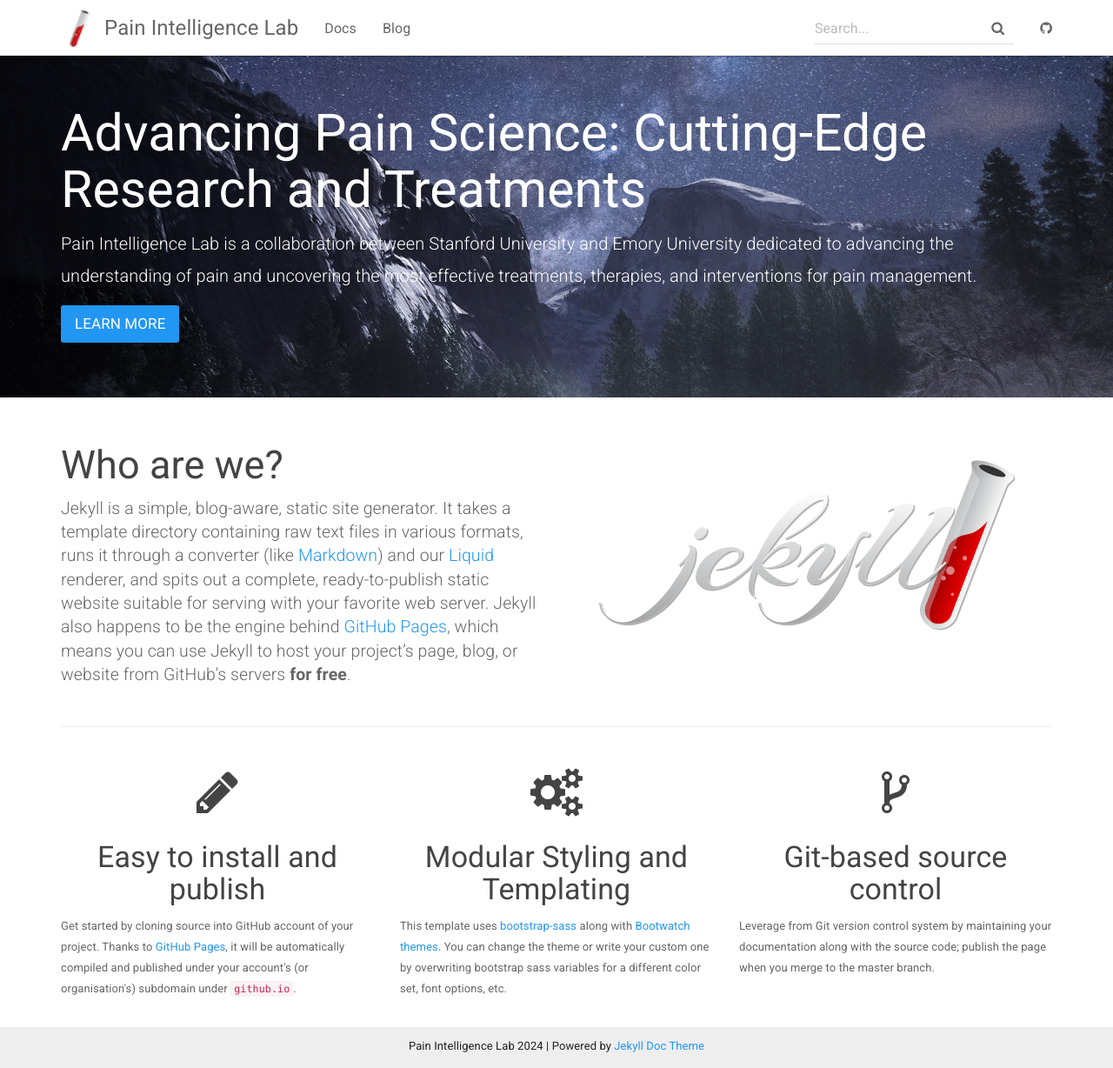
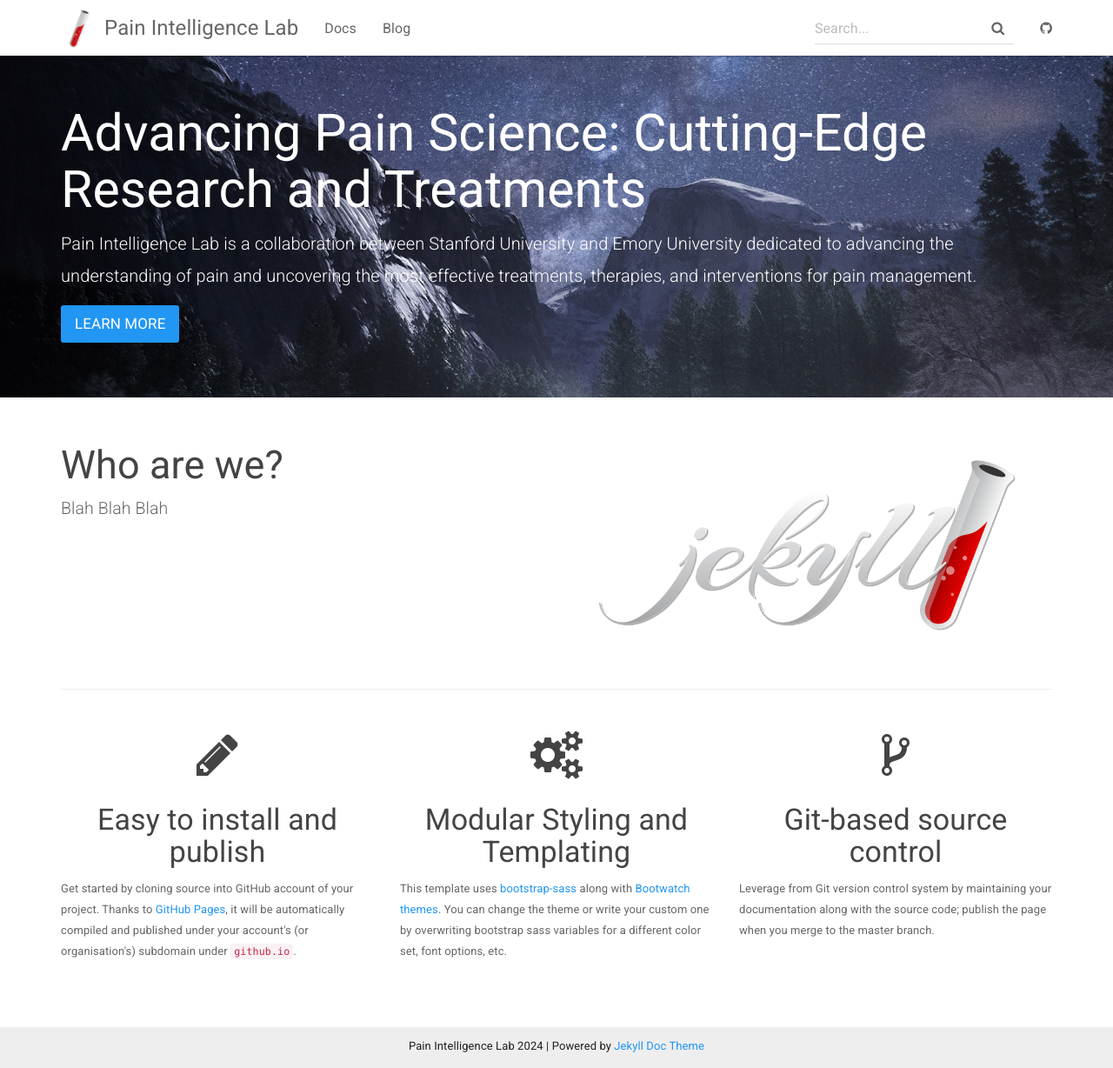
Before and after one commit to potatole123/my-prog, a Jekyll site: the page built from index.html, in a window 1280 px wide and 1228 px high. Shown: the whole window at 87% size. Built offline with Jekyll 4.4.1, drawn with Linux system fonts in a browser that asks for light colours.

Commit message:
Update index.html

```diff
--- a/index.html
+++ b/index.html
@@ -15,15 +15,7 @@
     <div class="row">
         <div class="col-md-6">
             <h2 class="header-light regular-pad">Who are we?</h2>
-              <p class="lead">Jekyll is a simple, blog-aware, static site generator. It takes a template
-              directory containing raw text files in various formats, runs it through
-              a converter (like <a href="https://daringfireball.net/projects/markdown/">Markdown</a>)
-              and our <a href="https://github.com/Shopify/liquid/wiki">Liquid</a> renderer, and
-              spits out a complete, ready-to-publish static website suitable
-              for serving with your favorite web server. Jekyll also happens to be the engine
-              behind <a href="https://pages.github.com">GitHub Pages</a>, which means you can use Jekyll
-              to host your project’s page, blog, or website from GitHub’s servers <strong>for
-              free</strong>.</p>
+              <p class="lead">Blah Blah Blah</p>
         </div>
         <div class="col-md-6 text-center">
             <img src="{{ "/assets/img/jekyll-dark.png" | relative_url }}" alt="Jekyll logo" class="img-responsive">
```
